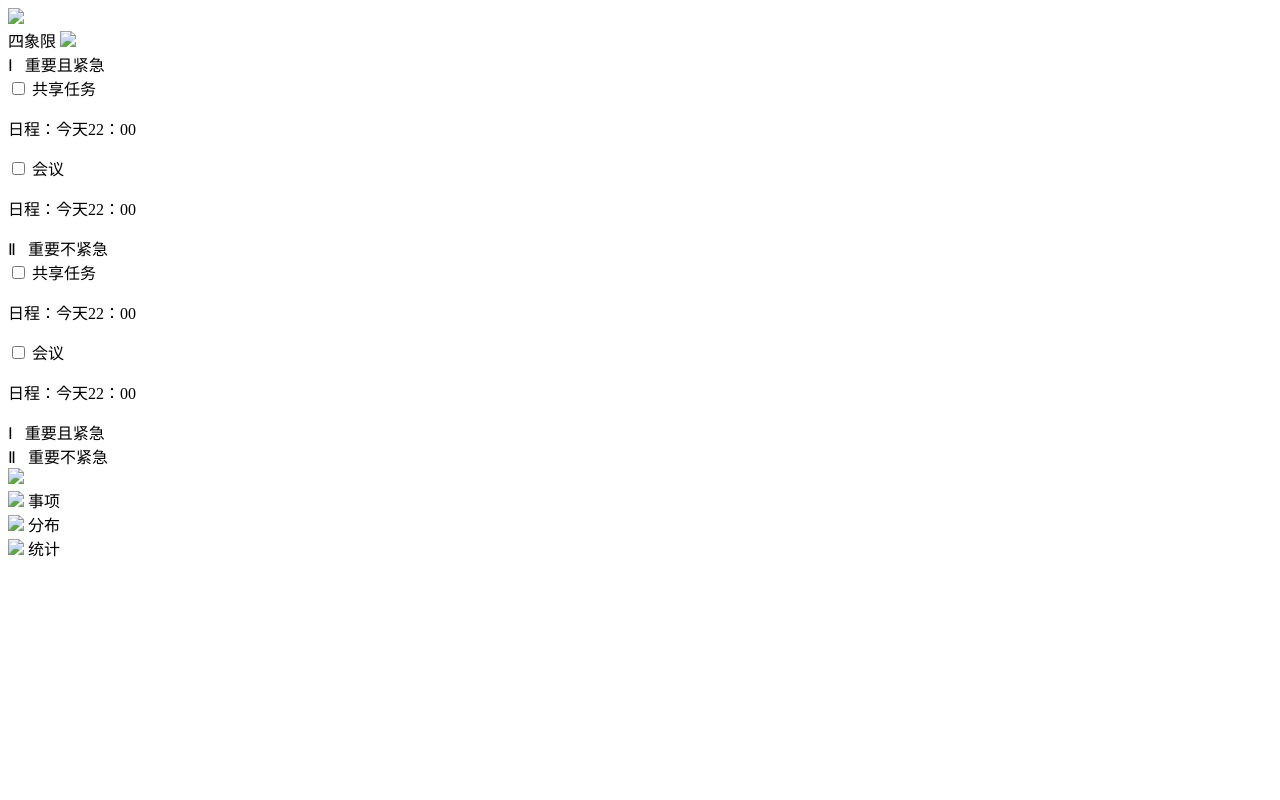
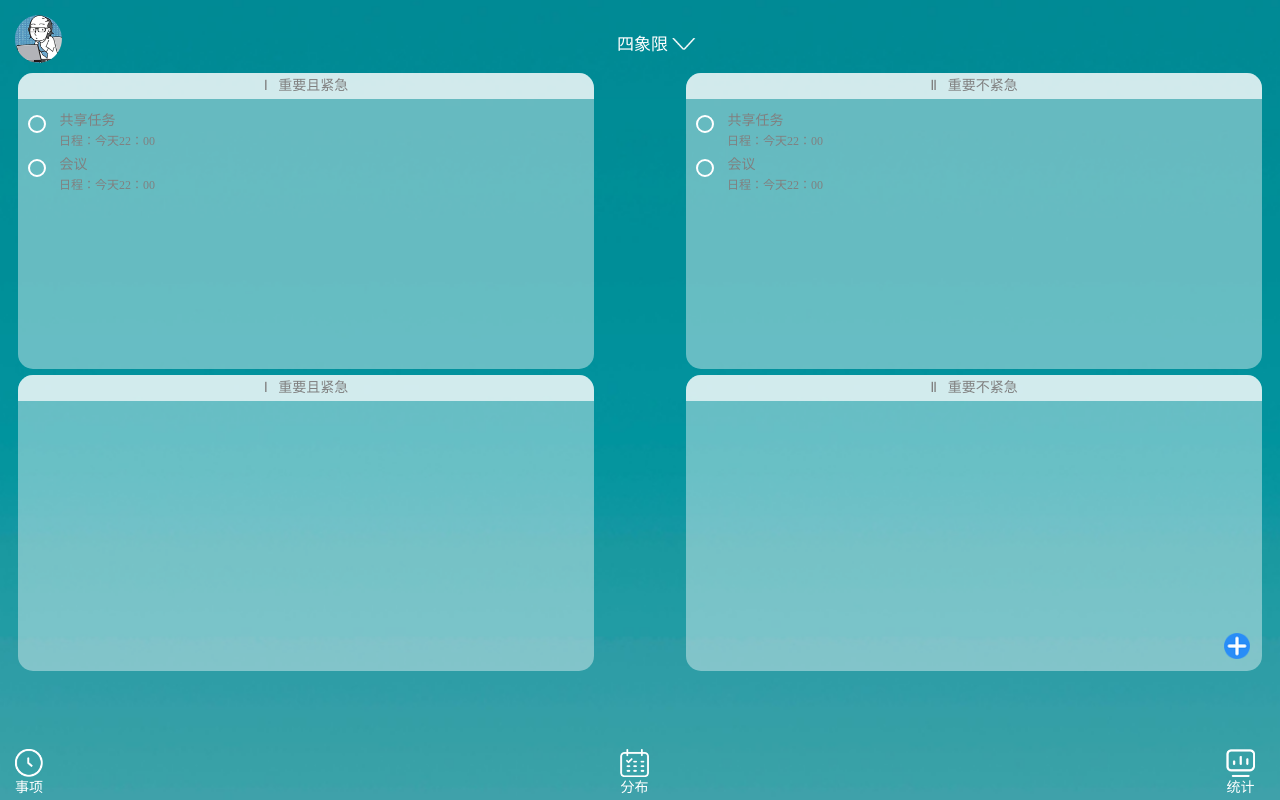
Before and after one commit to Survivor15/matter, a plain HTML site: page index.html in a window 1280 px wide. Drawn offline with Linux system fonts and the light colour scheme.

Commit message:
Update index.html

```diff
--- a/index.html
+++ b/index.html
@@ -3,17 +3,17 @@
 	<head>
 		<meta charset="utf-8">
 		<meta name="viewport" content="width=device-width,initial-scale=1,minimum-scale=1,maximum-scale=1,user-scalable=no">
-		<link rel="stylesheet" href="css/style01.css" />
+		<link rel="stylesheet" href="style.css" />
 		<title>白熊就是白熊</title>
 	</head>
 	<body>
 		<div class="all">
 			<div class="head">
 				<div class="head_1">
-					<img src="img/user.png" >
+					<img src="user.png" >
 				</div>
 				<div class="head_2">
-					四象限 <img src="img/la.png" />
+					四象限 <img src="la.png" />
 				</div>
 				<div class="head_3">
 				</div>
@@ -69,21 +69,21 @@
 						<div class="middle_4_1">
 							Ⅱ&nbsp;&nbsp;&nbsp;重要不紧急
 						</div>
-							<a href="https://survivor15.github.io/bagua01/"><img src="img/add.png" class="add" /></a>
+							<a href="https://survivor15.github.io/bagua01/"><img src="add.png" class="add" /></a>
 					</div>
 				</div>
 			</div>
 			<div class="footer">
 				<div class="footer_1">
-					<img src="img/clock.png" />
+					<img src="clock.png" />
 					事项
 				</div>
 				<div class="footer_2">
-					<img src="img/date.png" />
+					<img src="date.png" />
 					分布
 				</div>
 				<div class="footer_3">
-					<img src="img/computer.png" />
+					<img src="computer.png" />
 					统计
 				</div>
 			</div>
```
